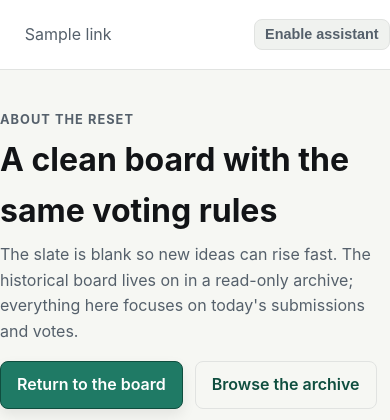
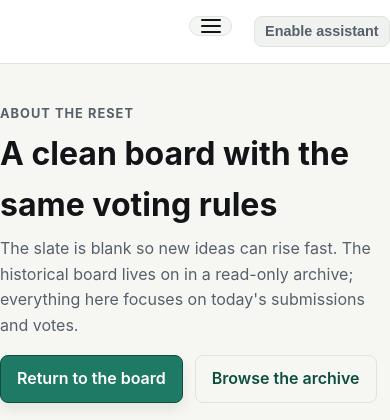
Before and after one commit to skorokithakis/theboard, a Django app: template templates/about.html in a window 390 px wide. Shown: the top 420 px of the page. Run offline with Django 4.2, Linux system fonts and the light colour scheme; the template is opened without the code that fills it: most values are stand-ins (such as "Sample title", 1, 10 or a date in 2020).

Commit message:
Implement feature 233: Shrink website navigation menu

```diff
--- a/static/css/main.css
+++ b/static/css/main.css
@@ -116,6 +116,7 @@ img {
   align-items: center;
   gap: 1rem;
   padding: 1rem 0;
+  position: relative;
 }
 
 .brand {
@@ -126,21 +127,112 @@ img {
 
 .site-nav {
   flex: 1;
-}
-
-.site-nav__list {
+  position: relative;
+}
+
+.site-nav__toggle {
+  display: none;
+  align-items: center;
+  justify-content: center;
+  gap: 0.5rem;
+  padding: 0.5rem 0.65rem;
+  border-radius: 10px;
+  border: 1px solid var(--border);
+  background: #f4f6f3;
+  color: var(--text);
+  cursor: pointer;
+}
+
+.site-nav__burger,
+.site-nav__burger::before,
+.site-nav__burger::after {
+  display: block;
+  width: 20px;
+  height: 2px;
+  background: currentColor;
+  border-radius: 999px;
+  position: relative;
+}
+
+.site-nav__burger::before,
+.site-nav__burger::after {
+  content: "";
+  position: absolute;
+  inset: 0;
+}
+
+.site-nav__burger::before {
+  transform: translateY(-6px);
+}
+
+.site-nav__burger::after {
+  transform: translateY(6px);
+}
+
+.site-nav__sections {
   list-style: none;
   display: flex;
-  flex-wrap: wrap;
-  gap: 0.75rem;
+  align-items: center;
+  gap: 0.5rem;
   margin: 0;
   padding: 0;
+  flex-wrap: nowrap;
+  justify-content: flex-end;
+  overflow-x: auto;
+}
+
+.site-nav__section {
+  position: relative;
+}
+
+.site-nav__section-toggle {
+  display: inline-flex;
+  align-items: center;
+  gap: 0.35rem;
+  padding: 0.4rem 0.7rem;
+  border-radius: 999px;
+  border: 1px solid transparent;
+  background: transparent;
+  color: var(--muted);
+  cursor: pointer;
+  font-weight: 600;
+}
+
+.site-nav__section-toggle:hover,
+.site-nav__section-toggle:focus-visible,
+.site-nav__section--active .site-nav__section-toggle {
+  color: var(--accent-strong);
+  border-color: var(--border);
+  background: #f3f7f4;
+  outline: none;
+}
+
+.site-nav__submenu {
+  list-style: none;
+  margin: 0;
+  padding: 0.35rem;
+  position: absolute;
+  top: calc(100% + 8px);
+  left: 0;
+  min-width: 220px;
+  border: 1px solid var(--border);
+  border-radius: 12px;
+  background: var(--card);
+  box-shadow: 0 12px 30px rgba(0, 0, 0, 0.08);
+  display: none;
+  z-index: 5;
+}
+
+.site-nav__section:hover .site-nav__submenu,
+.site-nav__section:focus-within .site-nav__submenu,
+.site-nav__section--open .site-nav__submenu {
+  display: block;
 }
 
 .site-nav__link {
-  display: inline-block;
-  padding: 0.35rem 0.55rem;
-  border-radius: 6px;
+  display: block;
+  padding: 0.5rem 0.65rem;
+  border-radius: 8px;
   color: var(--muted);
 }
 
@@ -157,6 +249,65 @@ img {
   align-items: center;
   color: var(--muted);
   font-size: 0.9rem;
+}
+
+@media (max-width: 820px) {
+  .site-header__inner {
+    align-items: flex-start;
+  }
+
+  .site-nav {
+    display: flex;
+    justify-content: flex-end;
+  }
+
+  .site-nav__toggle {
+    display: inline-flex;
+    margin-left: auto;
+  }
+
+  .site-nav__sections {
+    position: absolute;
+    top: calc(100% + 8px);
+    right: 0;
+    left: 0;
+    flex-direction: column;
+    align-items: stretch;
+    gap: 0.35rem;
+    background: var(--card);
+    border: 1px solid var(--border);
+    border-radius: 12px;
+    padding: 0.75rem;
+    box-shadow: 0 14px 30px rgba(0, 0, 0, 0.08);
+    display: none;
+  }
+
+  .site-nav--open .site-nav__sections {
+    display: flex;
+  }
+
+  .site-nav__section {
+    width: 100%;
+  }
+
+  .site-nav__section-toggle {
+    width: 100%;
+    justify-content: space-between;
+    border-color: var(--border);
+    background: #f7f8f6;
+  }
+
+  .site-nav__submenu {
+    position: static;
+    display: none;
+    border: none;
+    box-shadow: none;
+    padding: 0.35rem 0 0.35rem 0.35rem;
+  }
+
+  .site-nav__section--open .site-nav__submenu {
+    display: block;
+  }
 }
 
 .site-main {
--- /dev/null
+++ b/static/js/site-nav.js
@@ -0,0 +1,77 @@
+(function () {
+  "use strict";
+
+  if (document.readyState === "loading") {
+    document.addEventListener("DOMContentLoaded", initializeSiteNav, { once: true });
+  } else {
+    initializeSiteNav();
+  }
+
+  function initializeSiteNav() {
+    var nav = document.getElementById("primary-navigation");
+    if (!nav) {
+      return;
+    }
+
+    var toggle = nav.querySelector(".site-nav__toggle");
+    var sectionToggles = nav.querySelectorAll(".site-nav__section-toggle");
+
+    if (toggle) {
+      toggle.addEventListener("click", function () {
+        var isOpen = nav.classList.toggle("site-nav--open");
+        toggle.setAttribute("aria-expanded", isOpen ? "true" : "false");
+        if (!isOpen) {
+          closeSections(sectionToggles);
+        }
+      });
+    }
+
+    sectionToggles.forEach(function (button) {
+      button.addEventListener("click", function (event) {
+        event.preventDefault();
+        var section = button.closest(".site-nav__section");
+        if (!section) {
+          return;
+        }
+        var isOpen = section.classList.toggle("site-nav__section--open");
+        button.setAttribute("aria-expanded", isOpen ? "true" : "false");
+        if (isOpen) {
+          closeSiblingSections(sectionToggles, button);
+        }
+      });
+    });
+
+    document.addEventListener("keyup", function (event) {
+      if (event.key === "Escape") {
+        nav.classList.remove("site-nav--open");
+        if (toggle) {
+          toggle.setAttribute("aria-expanded", "false");
+        }
+        closeSections(sectionToggles);
+      }
+    });
+  }
+
+  function closeSections(buttons) {
+    buttons.forEach(function (button) {
+      var section = button.closest(".site-nav__section");
+      if (section) {
+        section.classList.remove("site-nav__section--open");
+      }
+      button.setAttribute("aria-expanded", "false");
+    });
+  }
+
+  function closeSiblingSections(buttons, activeButton) {
+    buttons.forEach(function (button) {
+      if (button === activeButton) {
+        return;
+      }
+      var section = button.closest(".site-nav__section");
+      if (section) {
+        section.classList.remove("site-nav__section--open");
+      }
+      button.setAttribute("aria-expanded", "false");
+    });
+  }
+})();
--- a/templates/base.html
+++ b/templates/base.html
@@ -26,18 +26,38 @@
             <a class="brand" href="{% url 'main:index' %}">{{ request.site.name }}</a>
             {% if nav_sections %}
                 <nav class="site-nav" id="primary-navigation" aria-label="Primary navigation">
-                    <ul class="site-nav__list">
+                    <!-- Navigation stays compressed into category dropdowns with a mobile drawer so the header remains a single row even as links grow. -->
+                    <button
+                        class="site-nav__toggle"
+                        type="button"
+                        aria-expanded="false"
+                        aria-controls="site-nav-sections">
+                        <span class="site-nav__burger" aria-hidden="true"></span>
+                        <span class="sr-only">Toggle navigation</span>
+                    </button>
+                    <ul class="site-nav__sections" id="site-nav-sections">
                         {% for section in nav_sections %}
+                            <li class="site-nav__section{% if section.active %} site-nav__section--active{% endif %}">
+                                <button
+                                    class="site-nav__section-toggle"
+                                    type="button"
+                                    aria-expanded="false">
+                                    <span class="site-nav__section-label">{{ section.label }}</span>
+                                </button>
+                                <ul class="site-nav__submenu">
                                     {% for link in section.links %}
                                         <li class="site-nav__item">
                                             <a
                                                 class="site-nav__link{% if link.active %} site-nav__link--active{% endif %}"
                                                 href="{{ link.url }}"
+                                                {% if link.external %}target="_blank" rel="noreferrer noopener"{% endif %}
                                                 {% if link.active %}aria-current="page"{% endif %}>
                                                 {{ link.label }}
                                             </a>
                                         </li>
                                     {% endfor %}
+                                </ul>
+                            </li>
                         {% endfor %}
                     </ul>
                 </nav>
@@ -99,6 +119,7 @@
             <small>&copy; {% now "Y" %} {{ request.site.name }}.</small>
         </div>
     </footer>
+    <script src="{% static 'js/site-nav.js' %}" defer></script>
     <script src="{% static 'js/iteration-countdown.js' %}" defer></script>
     <script src="{% static 'js/shimeji.js' %}" defer></script>
     {% block extra_scripts %}{% endblock %}
--- a/templates/sitemap.html
+++ b/templates/sitemap.html
@@ -72,7 +72,10 @@
                         <ul class="map-ledger__group-list">
                             {% for destination in group.list %}
                                 <li class="map-ledger__item">
-                                    <a class="map-ledger__link map-ledger__link--{{ destination.kind }}" href="{{ destination.url }}">
+                                    <a
+                                        class="map-ledger__link map-ledger__link--{{ destination.kind }}"
+                                        href="{{ destination.url }}"
+                                        {% if destination.external %}target="_blank" rel="noreferrer noopener"{% endif %}>
                                         <span class="map-ledger__name">{{ destination.name }}</span>
                                         <span class="map-ledger__summary">{{ destination.summary }}</span>
                                     </a>
```
Also changed, not shown: e2e/shared.py (+21 -1 lines), e2e/test_end_to_end.py (+50 -8 lines), main/navigation.py (+32 -4 lines). Lines whose indentation alone changed are shown as unchanged.
